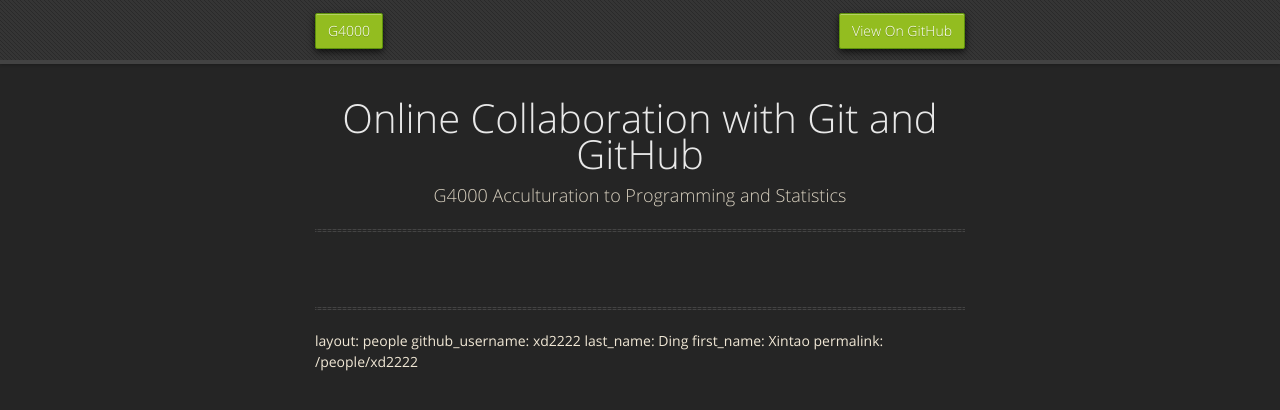
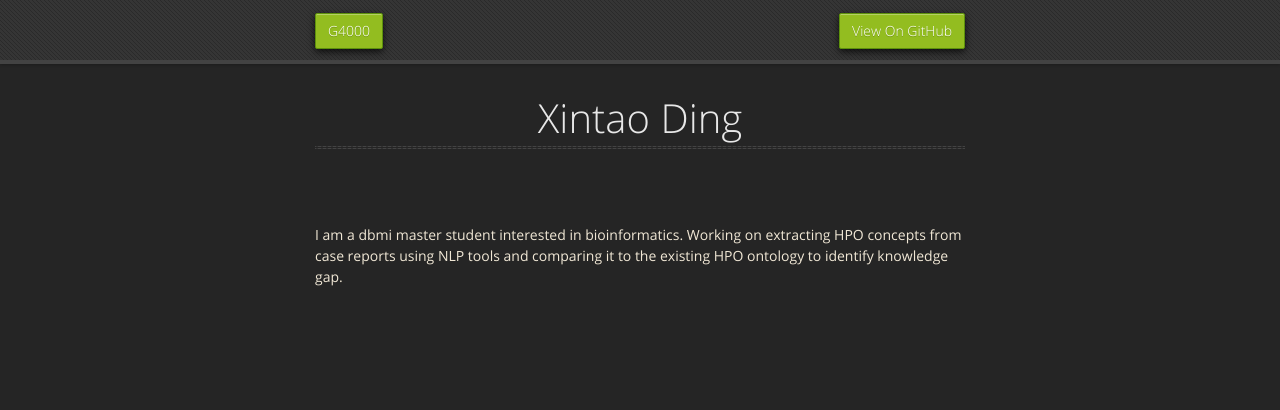
Before and after one commit to qiuyugong2181/g4000-1, a Jekyll site: the page built from people/xd2222.md, in a window 1280 px wide. Shown: the top 410 px of the page. Built offline with Jekyll 4.4.1, drawn with Linux system fonts in a browser that asks for light colours; nearby versions of some CDN libraries; our own code applies the rules of GitHub Pages for plain Markdown files.

Commit message:
Add page '/people/xd2222.md'

```diff
--- a/people/xd2222.md
+++ b/people/xd2222.md
@@ -4,3 +4,6 @@ github_username: xd2222
 last_name: Ding
 first_name: Xintao
 permalink: /people/xd2222
+---
+
+I am a dbmi master student interested in bioinformatics. Working on extracting HPO concepts from case reports using NLP tools and comparing it to the existing HPO ontology to identify knowledge gap.
```
